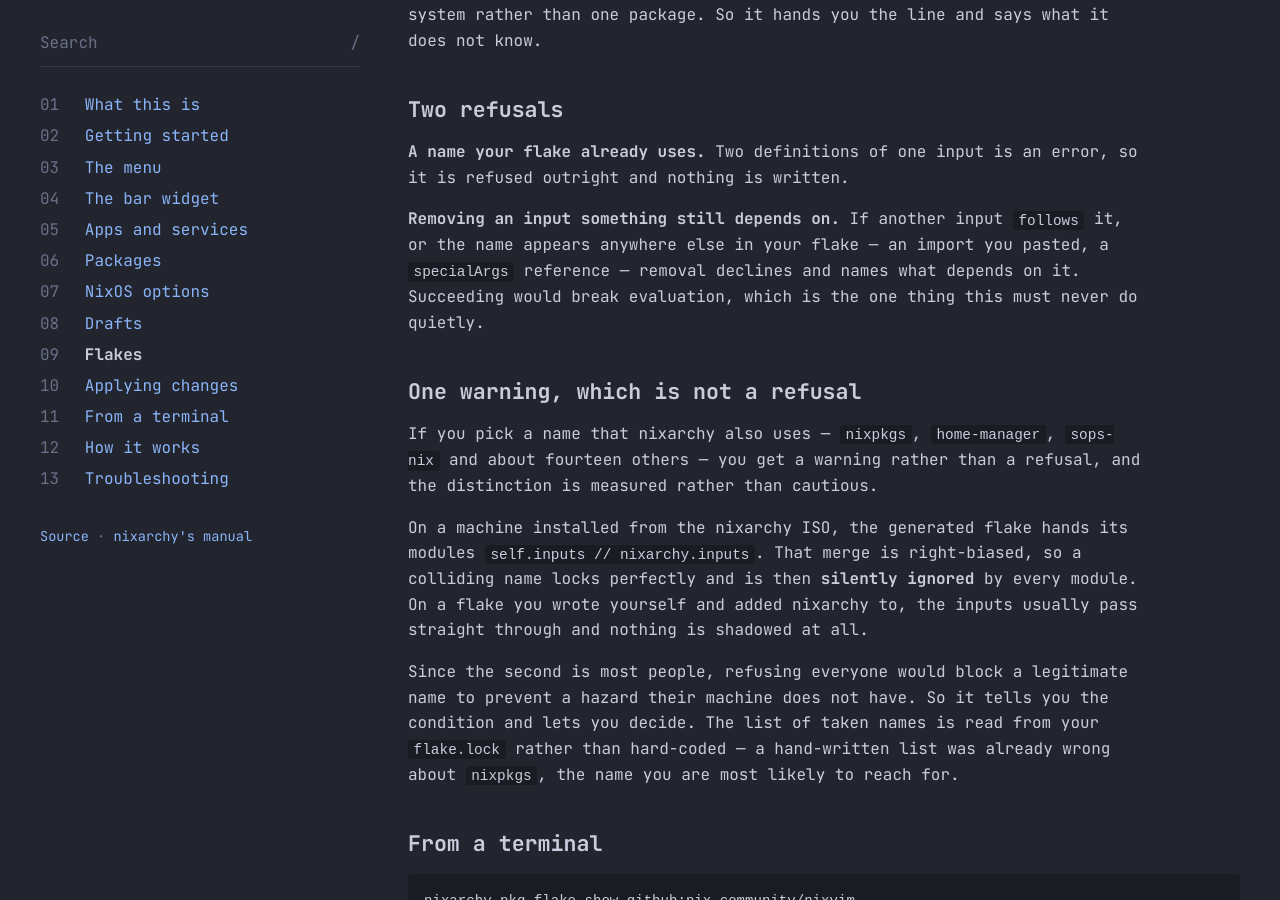
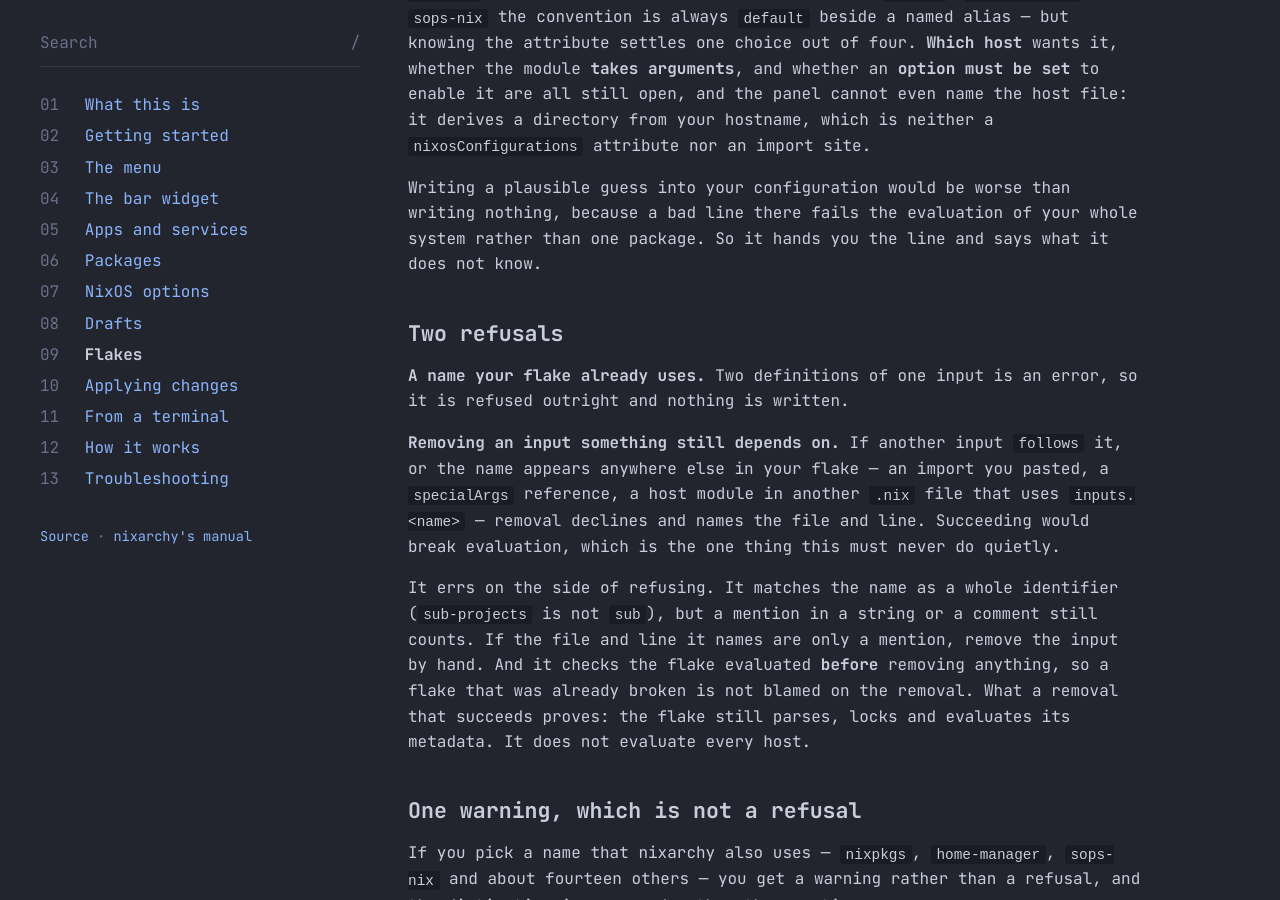
Before and after one commit to olafkfreund/nixarchy-pkg, a Jekyll site: the page built from docs/manual/flakes.md, in a window 1280 px wide and 900 px high, scrolled down 2730 px. Built offline with Jekyll 4.4.1, drawn with Linux system fonts in a browser that asks for light colours; some of the changed text lies outside the part shown.

Commit message:
fix: name inputs from the repo and confirm them; make flake remove unsteerable (#29)
- flake add and flake remove validate the input name whole
  (^[A-Za-z_][A-Za-z0-9_-]*$, the pattern flake list parses). `remove`
  checked nothing, so `flake remove 'sub$'` removed `sub` and skipped the
  reference guard that had just refused plain `sub`.
- A flakeref is data or it is refused: quotes, backslash, $, backtick or
  whitespace would have written Nix into the system flake. The line
  reaches awk through ENVIRON, not -v.
- The remove guard matches whole identifiers (sub-projects is not sub),
  searches every .nix file of the flake rather than flake.nix alone, says
  which file and line, checks the flake evaluated before touching it, and
  says on success what it did not prove.
- The panel suggests the input's name from the ref's structure
  (home-manager, not release-2505) and lets the person confirm or edit it
  before anything is written. The module hint uses that name.
- Inspection state cannot go stale: an edited ref, ESC or a tab change
  drops an answer still in flight, and a process that ends without one no
  longer leaves "looking at..." up.

Tests run on razer (flake section: 40 checks). Docs: README, manual
flakes page, key sheet.

Plan: plan/2026-09-21-29-flake-names-and-remove.md (steps 1-8; findings
under "Found while implementing").

Co-Authored-By: Claude Opus 5 (1M context) <noreply@anthropic.com>
Claude-Session: https://claude.ai/code/session_015eFoUrqY97oVjcrs3uqp4X

````diff
--- a/docs/manual/flakes.md
+++ b/docs/manual/flakes.md
@@ -52,8 +52,17 @@ of them is true.
 
 ## Declaring it
 
-`RETURN` on *declare this as an input*. One line is appended to your
-`flake.nix`:
+`RETURN` on *declare this as an input*, and it asks what to call it. The
+field is filled with a suggestion taken from the repository, not from the
+end of the ref: `github:nix-community/home-manager/release-25.05` suggests
+`home-manager`, never `release-2505`. `RETURN` takes it, typing replaces it,
+and `ESC` goes back to what the flake offers. A name is letters, digits, `_`
+and `-`, starting with a letter or `_`; anything else is refused before the
+file is touched. So is a flakeref with a quote, a backslash, a `$`, a
+backtick or a space in it — no real one has any, and in the file they would
+be Nix rather than data.
+
+One line is then appended to your `flake.nix`:
 
 ```nix
 inputs.nixvim.url = "github:nix-community/nixvim";  #@flake-input nixvim
@@ -111,9 +120,17 @@ so it is refused outright and nothing is written.
 
 **Removing an input something still depends on.** If another input `follows`
 it, or the name appears anywhere else in your flake — an import you pasted, a
-`specialArgs` reference — removal declines and names what depends on it.
-Succeeding would break evaluation, which is the one thing this must never do
-quietly.
+`specialArgs` reference, a host module in another `.nix` file that uses
+`inputs.<name>` — removal declines and names the file and line. Succeeding
+would break evaluation, which is the one thing this must never do quietly.
+
+It errs on the side of refusing. It matches the name as a whole identifier
+(`sub-projects` is not `sub`), but a mention in a string or a comment still
+counts. If the file and line it names are only a mention, remove the input
+by hand. And it checks the flake evaluated **before** removing anything, so
+a flake that was already broken is not blamed on the removal. What a removal
+that succeeds proves: the flake still parses, locks and evaluates its
+metadata. It does not evaluate every host.
 
 ## One warning, which is not a refusal
 
````
Also changed, not shown: plan/2026-09-21-29-flake-names-and-remove.md (+20 -0 lines), README.md, 6 other files.
